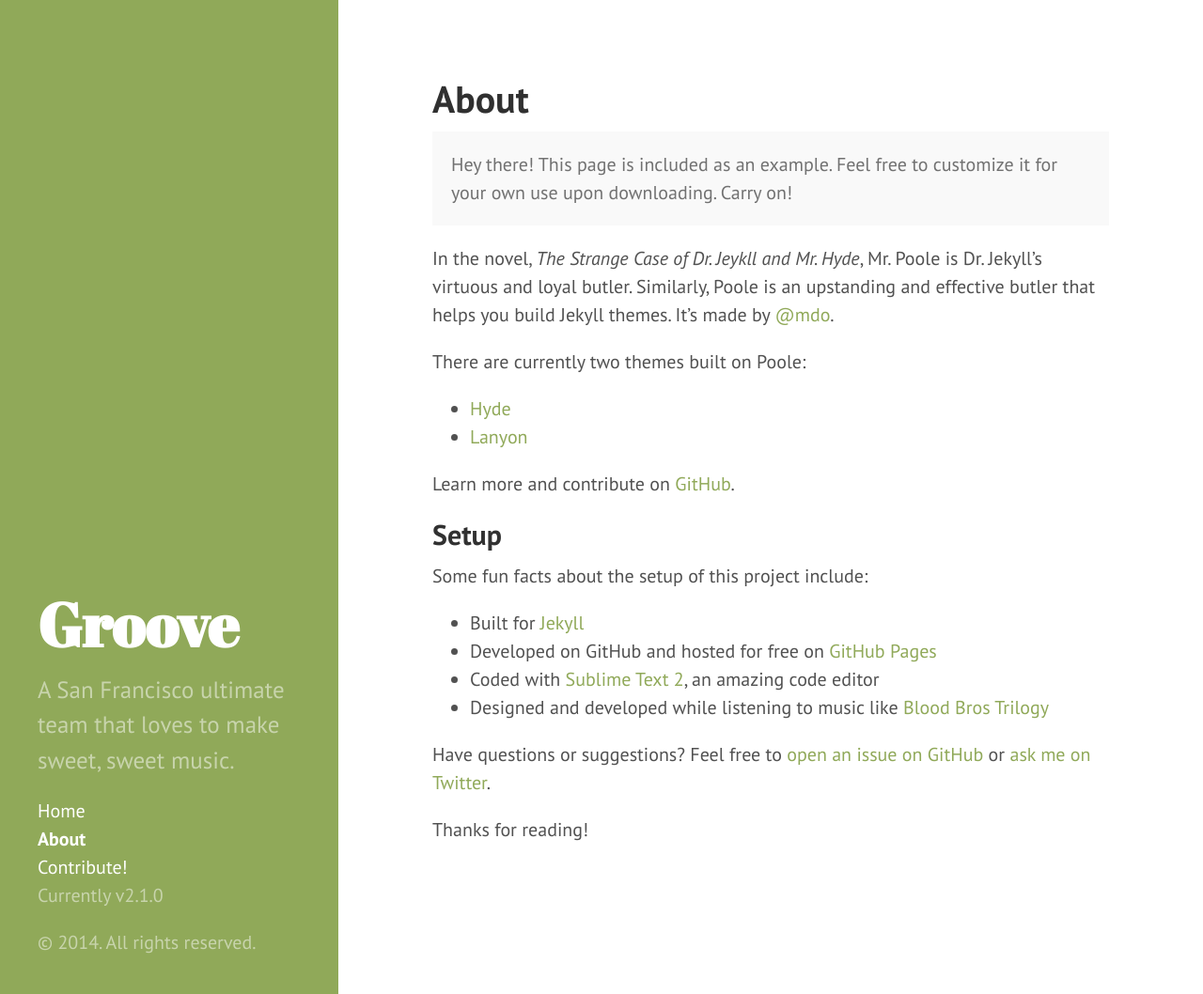
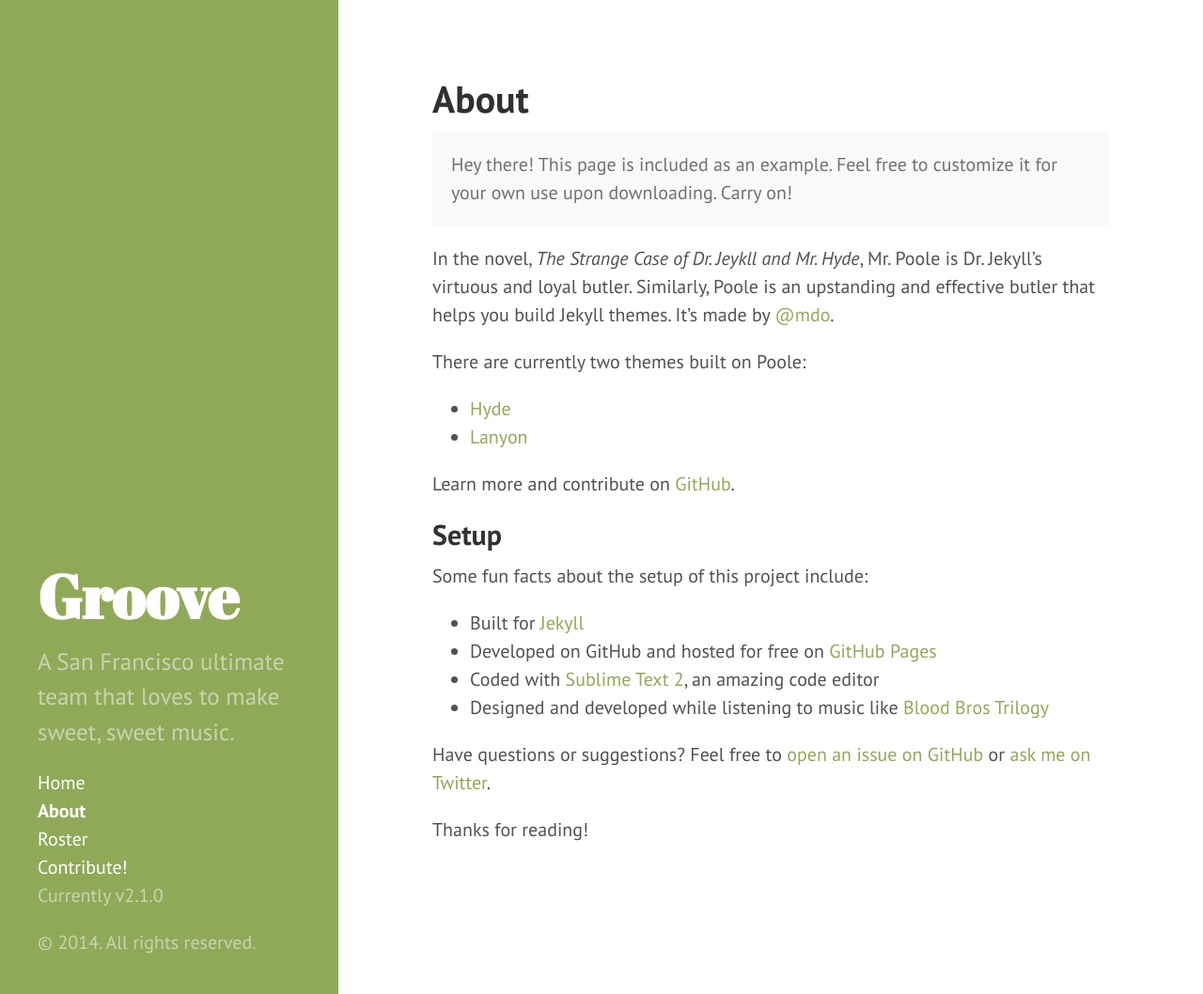
Before and after one commit to ultimatedelman/grooveultimate, a Jekyll site: the page built from about.md, in a window 1280 px wide and 1058 px high. Shown: the whole window at 94% size. Built offline with Jekyll 4.4.1, drawn with Linux system fonts in a browser that asks for light colours; Markdown is read by kramdown in place of the engine named in the settings.

Commit message:
That didn't work

```diff
--- a/roster.md
+++ b/roster.md
@@ -1,6 +1,6 @@
 ---
 layout: page
-title: Groove is:
+title: Roster
 ---
 
 * Heather "Chuckles" Armstrong
```
